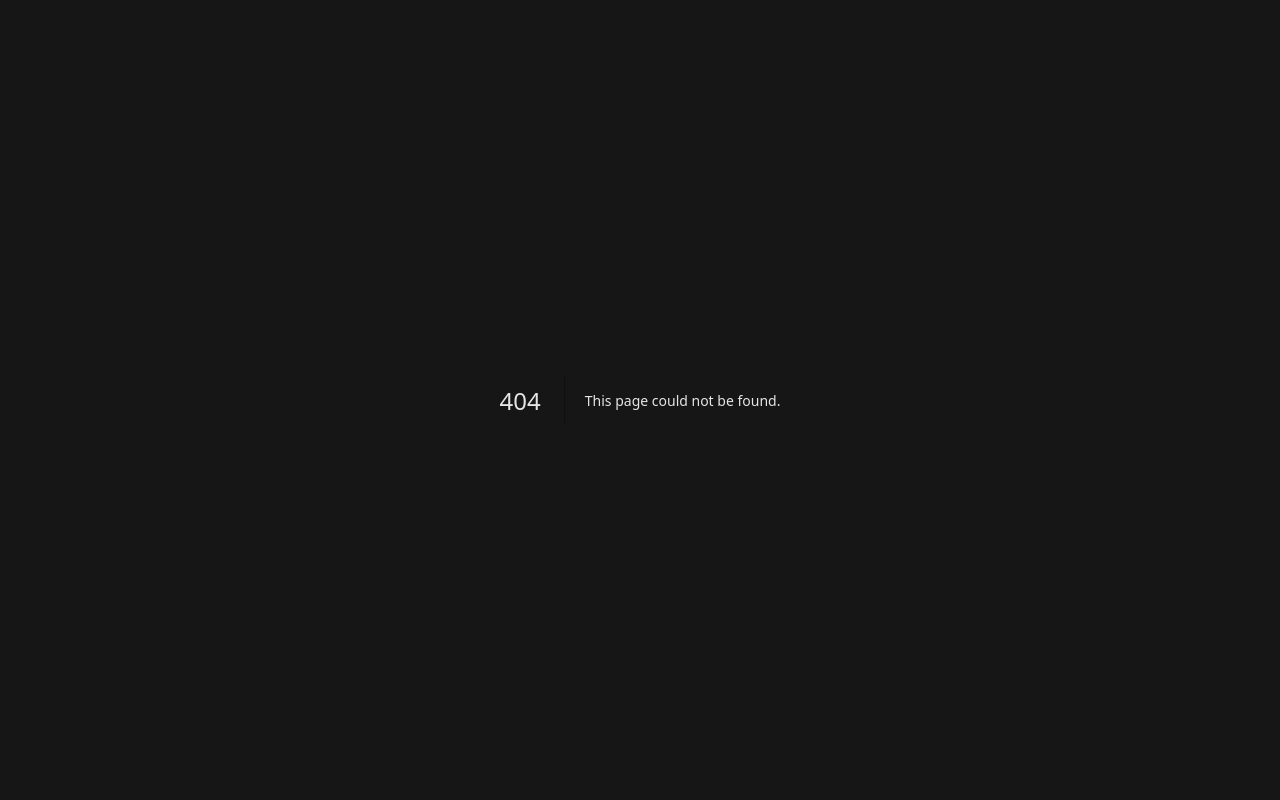
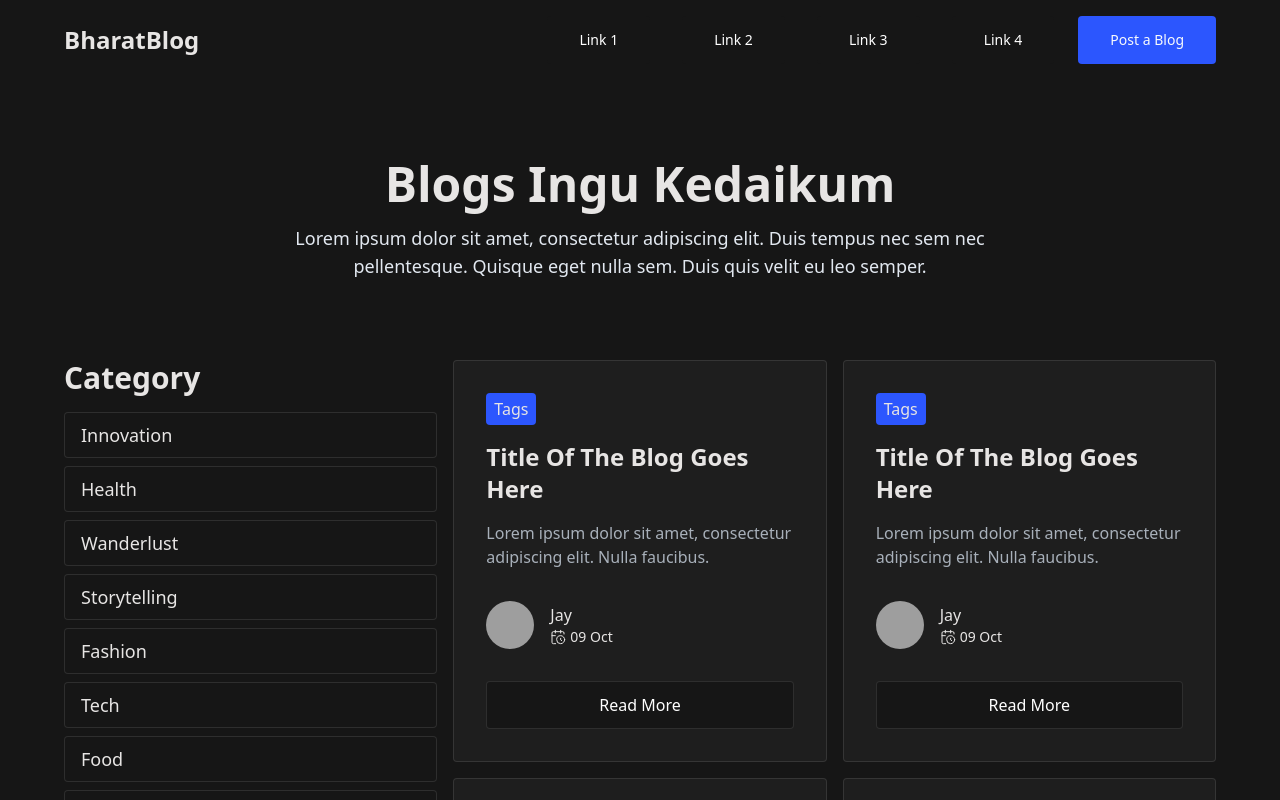
Before and after one commit to Niranjanee2362/Bharat-Intern-CMT-Task-1, a Next.js app: page /blogs in a window 1280 px wide. Before the commit this address had no page. Shown: the top 800 px of the page. Built offline with nearby package versions, Linux system fonts and the light colour scheme; grey boxes are pictures that could not be loaded.

Commit message:
chore:View Blog Page UI

```diff
--- a/components/landing/Blogs.tsx
+++ b/components/landing/Blogs.tsx
@@ -4,10 +4,11 @@ import Image from "next/image";
 import { CalendarClock, MapPin } from "lucide-react";
 import Link from "next/link";
 interface BlogData {
-    category: string;
-    title: string;
-    desc: string;
-}[]
+  category: string;
+  title: string;
+  desc: string;
+}
+[];
 
 // const BLOGS :
 
@@ -30,7 +31,9 @@ function Blogs() {
                   <h2 className="bg-app-slate-blue rounded font-medium px-2 py-1 w-fit">
                     Tags
                   </h2>
-                  <h1 className="font-semibold text-2xl capitalize">title of the blog goes here</h1>
+                  <h1 className="font-semibold text-2xl capitalize">
+                    title of the blog goes here
+                  </h1>
                   <div className="text-base text-slate-300/80">
                     <p>
                       Lorem ipsum dolor sit amet, consectetur adipiscing elit.
@@ -63,13 +66,15 @@ function Blogs() {
                   className="h-12 text-base mt-auto"
                   asChild
                 >
-                  <Link href={`/posting/${post.id}`}>Read More</Link>
+                  <Link href={`/blogs/${idx}`}>Read More</Link>
                 </Button>
               </div>
             ))}
         </div>
         <div className="flex justify-center mt-4">
-            <Button className="h-12">View More</Button>
+          <Button className="h-12" asChild>
+            <Link href={"/blogs"}>View More</Link>
+          </Button>
         </div>
       </div>
     </section>
--- a/pages/_app.tsx
+++ b/pages/_app.tsx
@@ -1,6 +1,15 @@
-import '@/styles/globals.css'
-import type { AppProps } from 'next/app'
+import Footer from "@/components/layouts/Footer";
+import Header from "@/components/layouts/Header";
+import "@/styles/globals.css";
+import { SessionProvider } from "next-auth/react";
+import type { AppProps } from "next/app";
 
-export default function App({ Component, pageProps }: AppProps) {
-  return <Component {...pageProps} />
+export default function App({ Component, pageProps: { session, ...pageProps } }: AppProps) {
+  return (
+    <SessionProvider session={session}>
+      <Header/>
+      <Component {...pageProps} />
+      <Footer/>
+    </SessionProvider>
+  );
 }
--- /dev/null
+++ b/pages/blogs/[blogId].tsx
@@ -0,0 +1,9 @@
+import React from 'react'
+
+function BlogId() {
+  return (
+    <div>BlogId</div>
+  )
+}
+
+export default BlogId
--- /dev/null
+++ b/pages/blogs/index.tsx
@@ -0,0 +1,106 @@
+
+import { Button } from "@/components/ui/button";
+import { CalendarClock, MapPin } from "lucide-react";
+import Image from "next/image";
+import Link from "next/link";
+import React, { useEffect, useState } from "react";
+
+const Blogs = () => {
+
+  const CATEGORIES = [
+    "Innovation",
+    "Health",
+    "Wanderlust",
+    "Storytelling",
+    "Fashion",
+    "Tech",
+    "Food",
+    "Career",
+  ];
+  return (
+    <main className="h-full  w-full font-outfit bg-app-grey-dark text-stone-200">
+      <section className="p-4 md:px-16 lg:max-w-7xl lg:mx-auto font-outfit py-[50px] md:py-[80px]">
+        <div className="mx-auto flex flex-col lg:max-w-3xl gap-4 text-center pb-[50px] md:pb-[80px]">
+          <h2 className="text-3xl lg:text-5xl font-bold">
+            Blogs Ingu Kedaikum
+          </h2>
+          <p className="text-slate-200 md:text-lg">
+            Lorem ipsum dolor sit amet, consectetur adipiscing elit. Duis tempus
+            nec sem nec pellentesque. Quisque eget nulla sem. Duis quis velit eu
+            leo semper.
+          </p>
+        </div>
+        <div className="w-full grid grid-cols-1 lg:grid-cols-3 gap-4">
+          <div className="flex flex-col gap-4 lg:col-span-1 h-fit lg:sticky lg:top-24">
+            <div>
+              <h2 className="text-xl lg:text-3xl font-bold">Category</h2>
+              <div className="flex flex-col gap-2 mt-4">
+                {CATEGORIES.map((item, idx) => (
+                  <Link href={`/find-a-job/${item}`} key={idx}>
+                    <h1 className="text-lg py-2 px-4 border bg-app-grey-dark rounded hover:bg-app-slate-blue transition-all duration-300 border-white/10">
+                      {item}
+                    </h1>
+                  </Link>
+                ))}
+              </div>
+            </div>
+          </div>
+          <div className="lg:col-span-2 grid grid-cols-1 gap-4 md:grid-cols-2">
+            {Array(5)
+              .fill(true)
+              .map((post, idx) => (
+                <div
+                  className="w-full flex flex-col gap-8 hover:-translate-y-1 transition-all duration-300 bg-app-grey-light p-4 md:p-8 rounded border border-white/10"
+                  key={idx}
+                >
+                  <div className="flex flex-col gap-4">
+                    <h2 className="bg-app-slate-blue rounded font-medium px-2 py-1 w-fit">
+                      Tags
+                    </h2>
+                    <h1 className="font-semibold text-2xl capitalize">
+                      title of the blog goes here
+                    </h1>
+                    <div className="text-base text-slate-300/80">
+                      <p>
+                        Lorem ipsum dolor sit amet, consectetur adipiscing elit.
+                        Nulla faucibus.
+                      </p>
+                    </div>
+                  </div>
+                  <div className="flex gap-4 items-center">
+                    <div>
+                      <Image
+                        unoptimized
+                        className="rounded-full object-cover w-12 h-12"
+                        src={
+                          "https://images.unsplash.com/photo-1600486913747-55e5470d6f40?ixlib=rb-1.2.1&amp;ixid=MnwxMjA3fDB8MHxwaG90by1wYWdlfHx8fGVufDB8fHx8&amp;auto=format&amp;fit=crop&amp;w=1770&amp;q=80"
+                        }
+                        alt="company logo"
+                        width={100}
+                        height={100}
+                      />
+                    </div>
+                    <div>
+                      <p className="font-medium text-md">Jay</p>
+                      <p className="flex items-center gap-1 text-sm">
+                        <CalendarClock strokeWidth={1.5} size={16} /> 09 Oct
+                      </p>
+                    </div>
+                  </div>
+                  <Button
+                    variant={"secondary"}
+                    className="h-12 text-base mt-auto"
+                    asChild
+                  >
+                    <Link href={`/blogs/${idx}`}>Read More</Link>
+                  </Button>
+                </div>
+              ))}
+          </div>
+        </div>
+      </section>
+    </main>
+  );
+};
+
+export default Blogs;
--- a/pages/index.tsx
+++ b/pages/index.tsx
@@ -4,21 +4,17 @@ import Banner from '@/components/landing/Banner'
 import Blogs from '@/components/landing/Blogs'
 import Category from '@/components/landing/Category'
 import Hero from '@/components/landing/Hero'
-import Footer from '@/components/layouts/Footer'
-import Header from '@/components/layouts/Header'
-import { useRouter } from 'next/router'
+
 
 
 export default function Home() {
 
   return (
     <>
-    <Header/>
     <Hero />
     <Blogs/>
     <Category/>
     <Banner/>
-    <Footer/>
     </>
   )
 }
```
